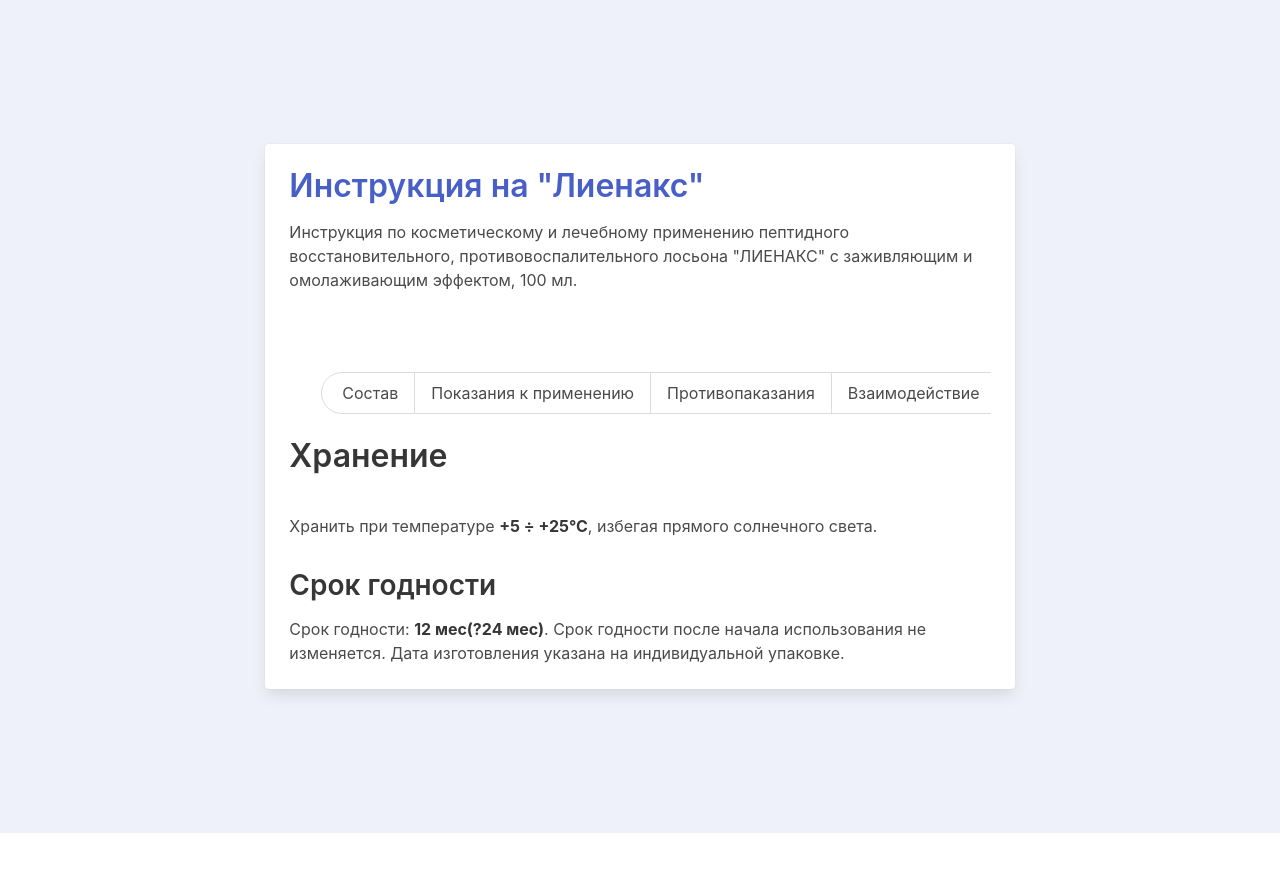
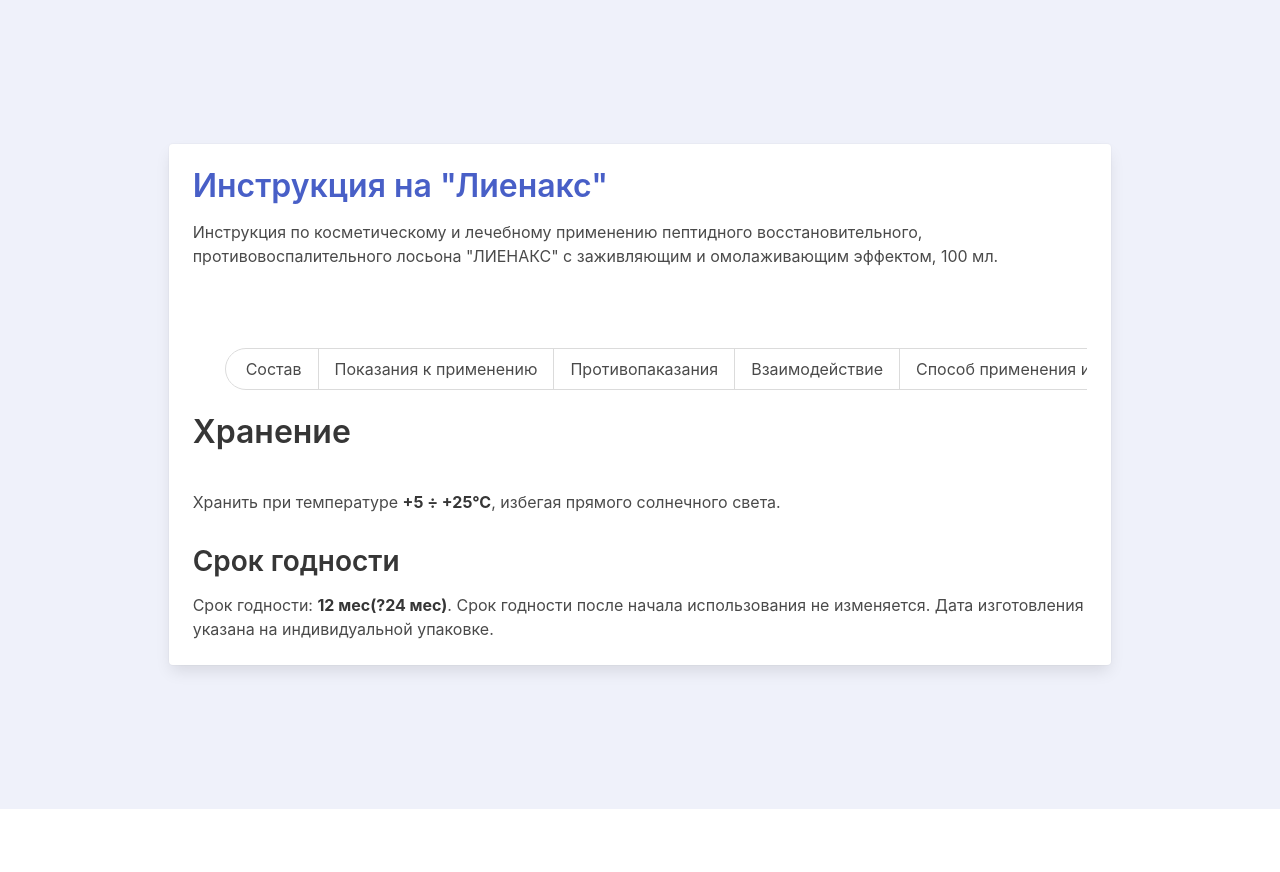
Before and after one commit to w3craft/lienax, a Jekyll site: the page built from _instructions/хранение.md, in a window 1280 px wide. Shown: the top 872 px of the page. Built offline with Jekyll 4.4.1, drawn with Linux system fonts in a browser that asks for light colours.

Commit message:
modified:   _layouts/instruction.html

```diff
--- a/_layouts/instruction.html
+++ b/_layouts/instruction.html
@@ -4,7 +4,7 @@
 <section class="hero is-medium has-background-link-light">
     <div class="hero-body">
         <div class="columns is-centered">
-            <div class="column is-8">
+            <div class="column is-10">
                 <div class="card">
                     <div class="card-content">
                         <div class="content">
```
